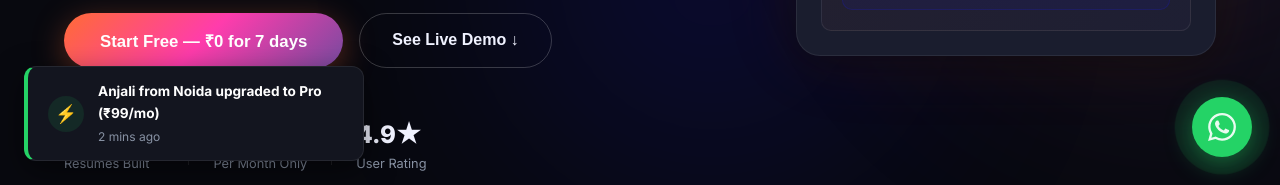
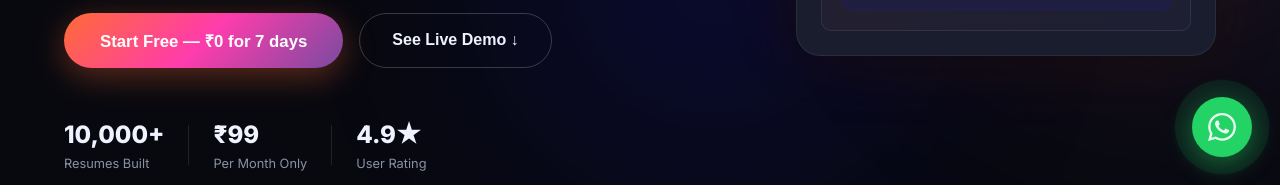
Before and after one commit to shibu0716/CareerAI, a plain HTML site: page index.html in a window 1280 px wide. Shown: the part 615-800 px from the top of the page. Drawn offline with Linux system fonts and the light colour scheme.

Commit message:
Remove FOMO popup script

```diff
--- a/index.html
+++ b/index.html
@@ -885,67 +885,6 @@
       });
     }, 800);
   });
-  // --- FOMO LIVE SALES NOTIFICATIONS ---
-  const fomoNames = ['Rahul', 'Priya', 'Amit', 'Neha', 'Vikram', 'Sneha', 'Rajat', 'Pooja', 'Siddharth', 'Anjali', 'Karan', 'Shruti'];
-  const fomoCities = ['Delhi', 'Mumbai', 'Bangalore', 'Pune', 'Hyderabad', 'Chennai', 'Noida', 'Gurgaon', 'Kolkata', 'Ahmedabad'];
-  const fomoActions = ['upgraded to Pro (₹99/mo)', 'subscribed to Pro', 'unlocked Unlimited AI', 'purchased the Pro Plan'];
-
-  function createFomoPopup() {
-    const popup = document.createElement('div');
-    popup.id = 'fomo-popup';
-    popup.style.cssText = `
-      position: fixed; bottom: 24px; left: 24px; background: #13151f; border: 1px solid rgba(255,255,255,0.08);
-      border-left: 4px solid #25D366; border-radius: 12px; padding: 14px 20px; display: flex; align-items: center; gap: 14px;
-      box-shadow: 0 10px 30px rgba(0,0,0,0.5); z-index: 999; transform: translateY(150px); opacity: 0;
-      transition: all 0.5s cubic-bezier(0.175, 0.885, 0.32, 1.275); max-width: 340px; pointer-events: none;
-    `;
-
-    // Mobile responsive positioning
-    if (window.innerWidth <= 600) {
-      popup.style.bottom = '100px';
-      popup.style.left = '16px';
-      popup.style.right = '16px';
-      popup.style.maxWidth = 'none';
-    }
-
-    popup.innerHTML = `
-      <div style="width:36px;height:36px;background:rgba(37,211,102,0.1);border-radius:50%;display:flex;align-items:center;justify-content:center;font-size:1.1rem">⚡</div>
-      <div style="flex:1">
-        <div style="font-size:0.85rem;font-weight:700;color:#fff;margin-bottom:2px" id="fomo-title">Someone upgraded</div>
-        <div style="font-size:0.75rem;color:#8892a4" id="fomo-time">Just now</div>
-      </div>
-    `;
-    document.body.appendChild(popup);
-    return popup;
-  }
-
-  function triggerFomo() {
-    const popup = document.getElementById('fomo-popup') || createFomoPopup();
-
-    const name = fomoNames[Math.floor(Math.random() * fomoNames.length)];
-    const city = fomoCities[Math.floor(Math.random() * fomoCities.length)];
-    const action = fomoActions[Math.floor(Math.random() * fomoActions.length)];
-    const time = Math.floor(Math.random() * 12) + 1; // 1 to 12 mins ago
-
-    document.getElementById('fomo-title').innerHTML = `<strong>${name}</strong> from ${city} ${action}`;
-    document.getElementById('fomo-time').textContent = `${time} min${time > 1 ? 's' : ''} ago`;
-
-    // Show
-    popup.style.transform = 'translateY(0)';
-    popup.style.opacity = '1';
-
-    // Hide after 5 seconds
-    setTimeout(() => {
-      popup.style.transform = 'translateY(150px)';
-      popup.style.opacity = '0';
-    }, 5000);
-  }
-
-  // Start FOMO loop after 3 seconds, then every 15-25 seconds
-  setTimeout(() => {
-    triggerFomo();
-    setInterval(triggerFomo, 20000 + Math.random() * 10000);
-  }, 3000);
 
 </script>
 </body>
```
